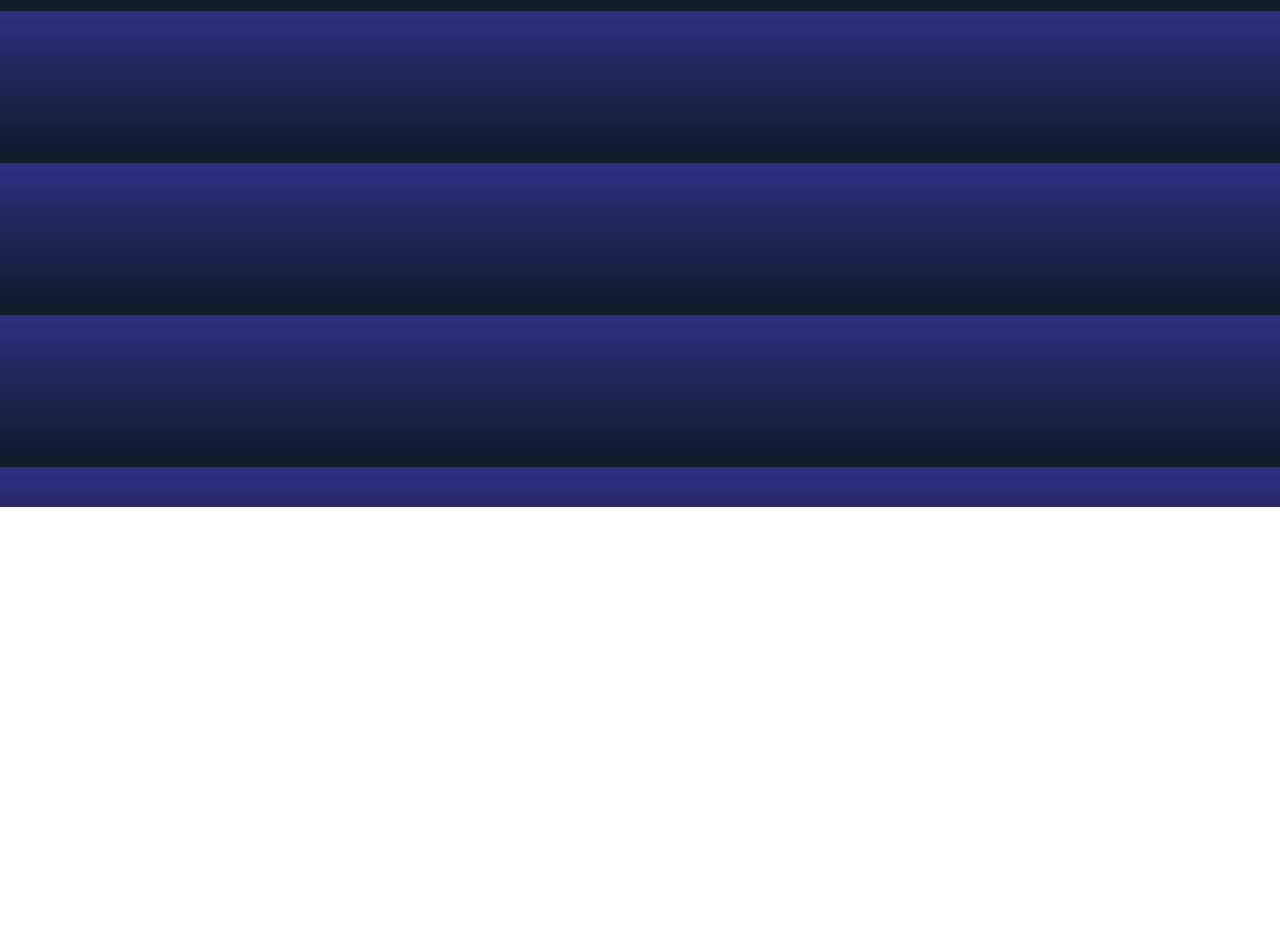
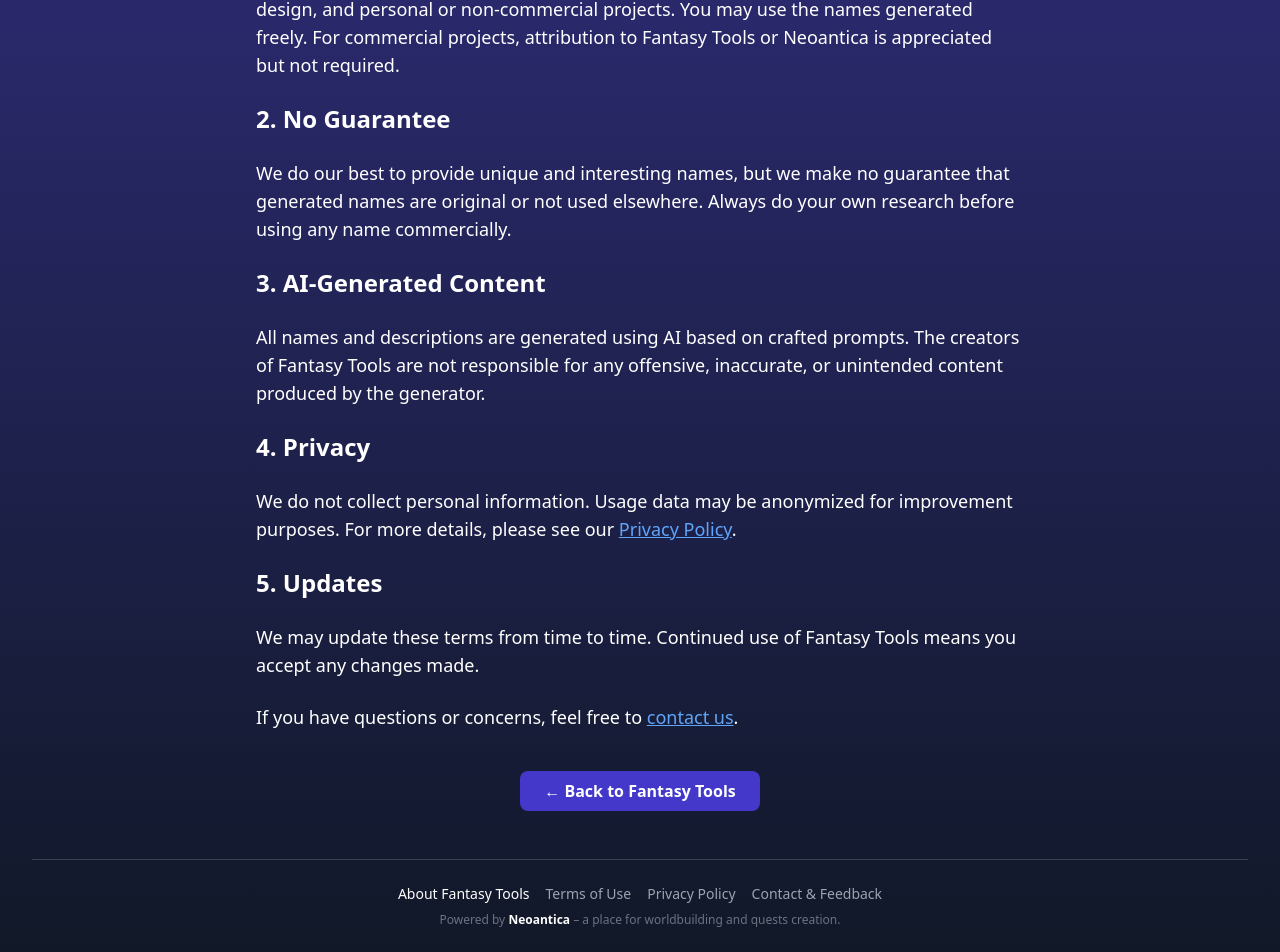
Before and after one commit to JiriTill/fantasytools, a React (Vite) app in the folder client/: page /terms in a window 1280 px wide. Shown: the part 293-1245 px from the top of the page. Before the commit the page ends 800 px from the top, so only its background shows below. Built offline with nearby package versions, Linux system fonts and the light colour scheme.

Commit message:
Update Terms.jsx

```diff
--- a/client/src/pages/Terms.jsx
+++ b/client/src/pages/Terms.jsx
@@ -1,10 +1,87 @@
+import React from 'react';
+import { Link } from 'react-router-dom';
+
 export default function Terms() {
   return (
-    <div className="max-w-2xl mx-auto p-4 text-white">
-      <h1 className="text-2xl font-bold mb-4">Terms of Use</h1>
-      <p>
-        By using FantasyTools, you agree to use the content generated for lawful, personal, or creative purposes. No guarantee of availability or accuracy is provided. Content remains the property of its creators.
-      </p>
+    <div className="min-h-screen bg-gradient-to-b from-indigo-900 to-gray-900 text-white p-8 flex flex-col items-center">
+      <div className="max-w-3xl space-y-6">
+        <h1 className="text-4xl font-bold text-center mb-6">Terms of Use</h1>
+
+        <p className="text-lg">
+          Welcome to <strong>Fantasy Tools</strong>, a free fantasy name generator provided by Neoantica. By using this website, you agree to the following terms and conditions. If you do not agree, please do not use the site.
+        </p>
+
+        <h2 className="text-2xl font-semibold mt-6">1. Use of the Service</h2>
+        <p className="text-lg">
+          Fantasy Tools is intended for creative purposes such as worldbuilding, storytelling, TTRPG design, and personal or non-commercial projects. You may use the names generated freely. For commercial projects, attribution to Fantasy Tools or Neoantica is appreciated but not required.
+        </p>
+
+        <h2 className="text-2xl font-semibold mt-6">2. No Guarantee</h2>
+        <p className="text-lg">
+          We do our best to provide unique and interesting names, but we make no guarantee that generated names are original or not used elsewhere. Always do your own research before using any name commercially.
+        </p>
+
+        <h2 className="text-2xl font-semibold mt-6">3. AI-Generated Content</h2>
+        <p className="text-lg">
+          All names and descriptions are generated using AI based on crafted prompts. The creators of Fantasy Tools are not responsible for any offensive, inaccurate, or unintended content produced by the generator.
+        </p>
+
+        <h2 className="text-2xl font-semibold mt-6">4. Privacy</h2>
+        <p className="text-lg">
+          We do not collect personal information. Usage data may be anonymized for improvement purposes. For more details, please see our{' '}
+          <Link to="/privacy" className="text-blue-400 underline">
+            Privacy Policy
+          </Link>.
+        </p>
+
+        <h2 className="text-2xl font-semibold mt-6">5. Updates</h2>
+        <p className="text-lg">
+          We may update these terms from time to time. Continued use of Fantasy Tools means you accept any changes made.
+        </p>
+
+        <p className="text-lg">
+          If you have questions or concerns, feel free to{' '}
+          <Link to="/contact" className="text-blue-400 underline">
+            contact us
+          </Link>.
+        </p>
+      </div>
+
+      <Link
+        to="/"
+        className="mt-10 inline-block bg-indigo-700 hover:bg-indigo-600 text-white font-semibold py-2 px-6 rounded-lg transition"
+      >
+        ← Back to Fantasy Tools
+      </Link>
+
+      <footer className="text-center text-sm text-gray-400 mt-12 border-t border-gray-700 pt-6 px-4 space-y-2 w-full">
+        <div className="space-x-4">
+          <a href="/about" className="hover:underline text-white">
+            About Fantasy Tools
+          </a>
+          <a href="/terms" className="hover:underline">
+            Terms of Use
+          </a>
+          <a href="/privacy" className="hover:underline">
+            Privacy Policy
+          </a>
+          <a href="/contact" className="hover:underline">
+            Contact & Feedback
+          </a>
+        </div>
+        <p className="text-xs text-gray-500">
+          Powered by{' '}
+          <a
+            href="https://neoantica.com"
+            target="_blank"
+            rel="noopener noreferrer"
+            className="text-white font-semibold hover:underline"
+          >
+            Neoantica
+          </a>{' '}
+          – a place for worldbuilding and quests creation.
+        </p>
+      </footer>
     </div>
   );
 }
```
